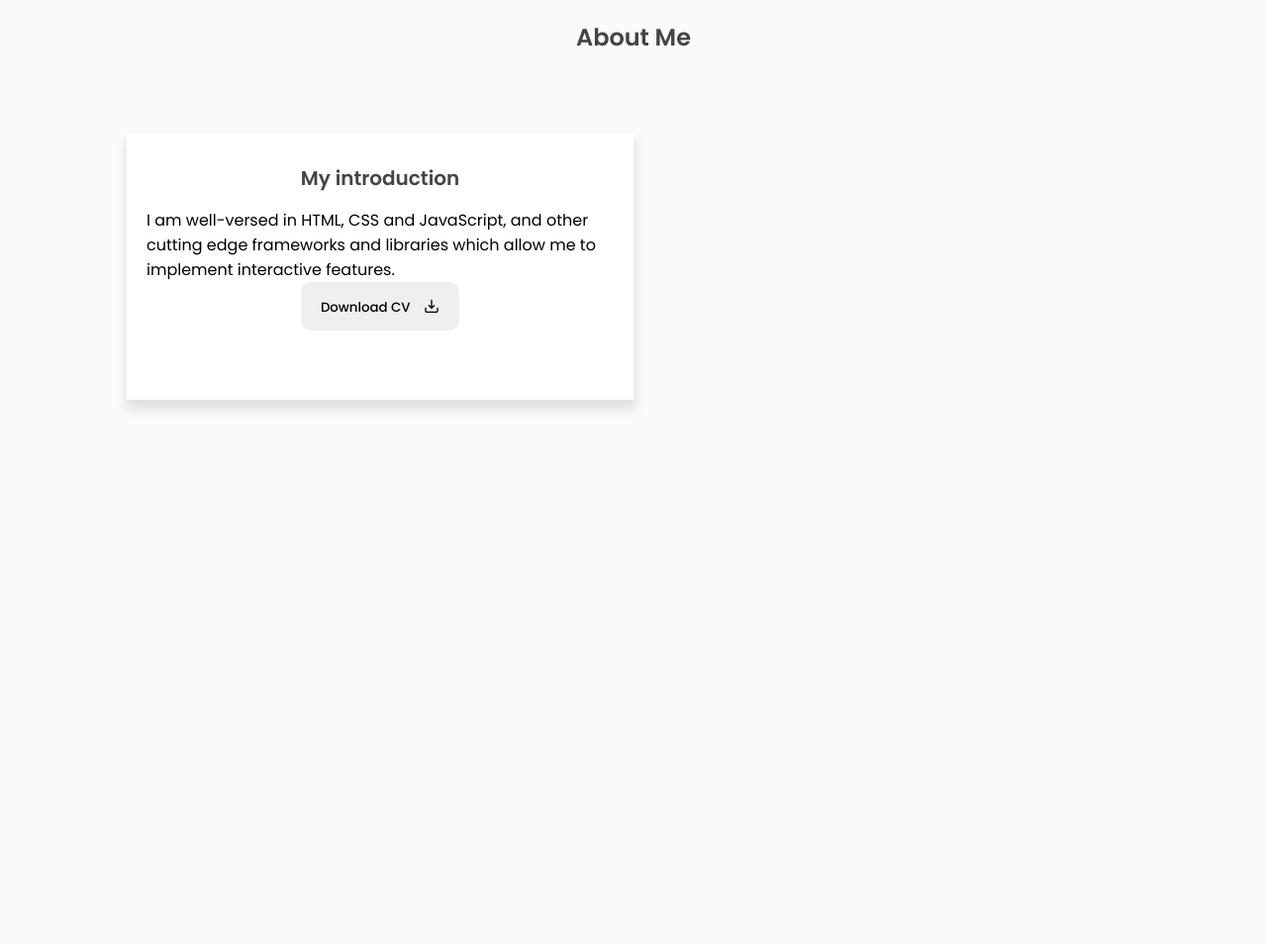
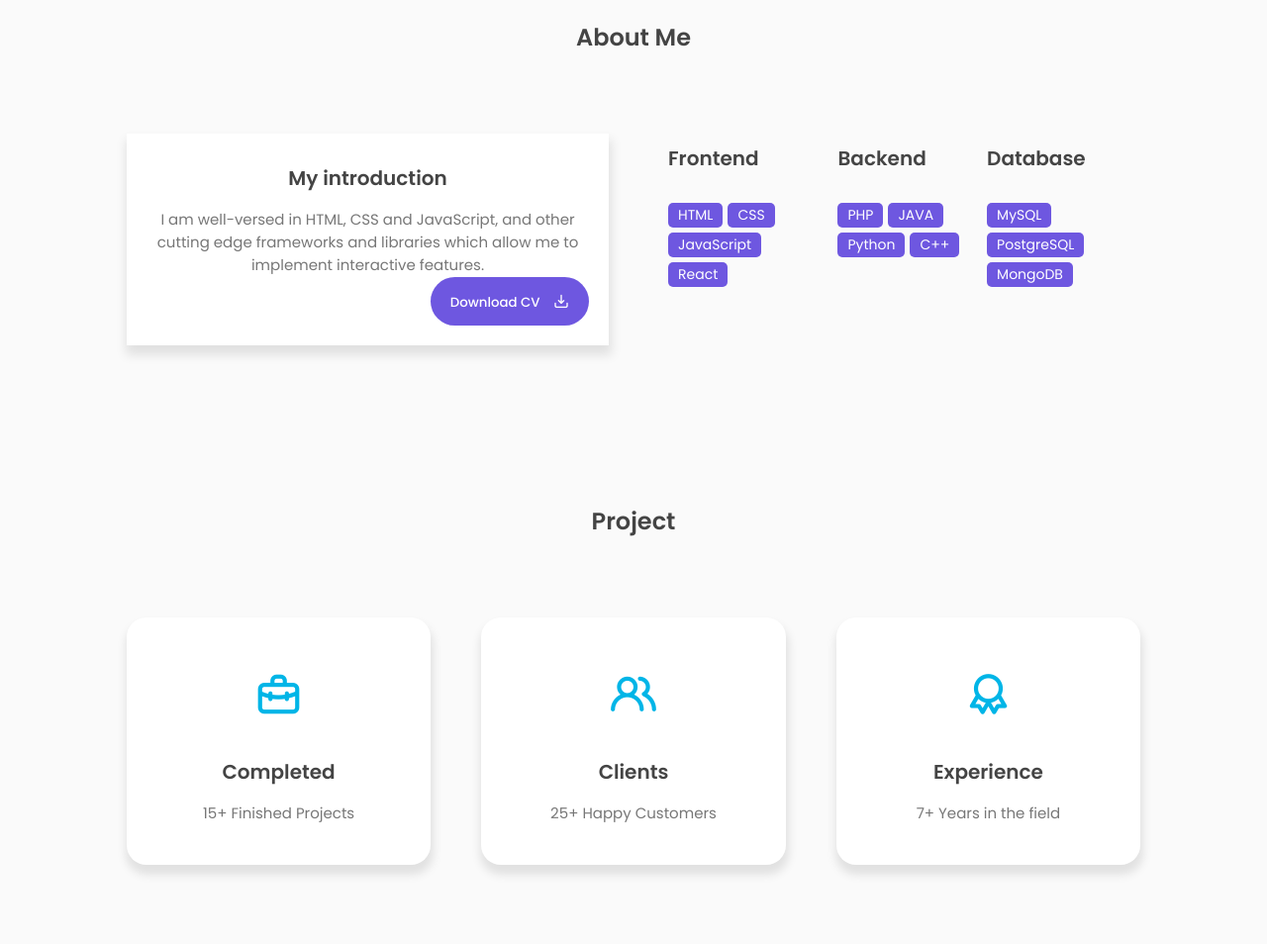
Before and after one commit to Teetaiwo22/my-modern-portfolio, a plain HTML site: page index.html in a window 1280 px wide. Shown: the part 860-1814 px from the top of the page at 99% size. Before the commit the page ends 1344 px from the top, so only its background shows below. Drawn offline with nearby package versions, Linux system fonts and the light colour scheme.

Commit message:
Worked the project section

```diff
--- a/asset/css/style.css
+++ b/asset/css/style.css
@@ -290,15 +290,90 @@ h3{
     background: var(--color-white);
     box-shadow: 1px 8px 10px 2px var(--first-shadow-color);
 }
-
-
-
-
-
-
-
-
-
+.about-info p{
+    text-align: center;
+    font-size: 15px;
+    color: #777;
+}
+.about-btn button{
+    position: absolute;
+    right: 20px;
+    bottom: 20px;
+    background: var(--first-color);
+    color: var(--color-white);
+    border-radius: 30px;
+}
+.about-btn button:hover{
+    background: var(--first-color-hover);
+}
+/* -------------- ABOUT  / SKILLS BOX ----------- */
+.skills-box{
+    margin: 10px;
+}
+.skills-header{
+    margin-bottom: 30px;
+}
+.skills-list{
+    display: flex;
+    flex-wrap: wrap;
+    gap: 5px;
+}
+.skills-list span{
+    font-size: 14px;
+    background: var(--first-color);
+    color: var(--color-white);
+    padding: 2px 10px;
+    border-radius: 5px;
+}
+/* -------------------- PROJECT BOX ----------------- */
+.project-container{
+    display: flex;
+    width: 100%;
+    justify-content: space-between;
+    gap: 20px;
+    flex-wrap: wrap;
+}
+.project-box{
+    position: relative;
+    display: flex;
+    justify-content: center;
+    align-items: center;
+    flex-direction: column;
+    width: 30%;
+    height: 250px;
+    background: var(--color-white);
+    border-radius: 20px;
+    box-shadow: 1px 8px 10px 2px var(--first-shadow-color);
+    overflow: hidden;
+}
+.project-box i{
+    font-size: 50px;
+    color: #00b5e7;
+    margin-bottom: 25px;
+}
+.project-box label{
+    font-size: 15px;
+    color: #777;
+}
+.project-box::after{
+    content: "";
+    position: absolute;
+    background: var(--second-color);
+    width: 100%;
+    height: 100%;
+    transition: .4s;
+    z-index: 1;
+    bottom: -100%;
+}
+.project-box:hover.project-box::after{
+    bottom: 0;
+}
+.project-box:hover.project-box i,
+.project-box:hover.project-box h3,
+.project-box:hover.project-box label{
+    color: var(--color-white);
+    z-index: 2;
+}
 
 
 /* -------MEDIA QUERY ==1024px / RESPONSIVE---------- */
--- a/index.html
+++ b/index.html
@@ -102,7 +102,63 @@
                                 <button class="btn">Download CV <i class="uil uil-import"></i></button>
                             </div>
                         </div>
-
+                    </div>
+                    <div class="col">
+                        <div class="skills-box">
+                            <div class="skills-header">
+                                <h3>Frontend</h3>
+                            </div>
+                            <div class="skills-list">
+                                <span>HTML</span>
+                                <span>CSS</span>
+                                <span>JavaScript</span>
+                                <span>React</span>
+                            </div>
+                        </div>
+                        <div class="skills-box">
+                            <div class="skills-header">
+                                <h3>Backend</h3>
+                            </div>
+                            <div class="skills-list">
+                                <span>PHP</span>
+                                <span>JAVA</span>
+                                <span>Python</span>
+                                <span>C++</span>
+                            </div>
+                        </div>
+                        <div class="skills-box">
+                            <div class="skills-header">
+                                <h3>Database</h3>
+                            </div>
+                            <div class="skills-list">
+                                <span>MySQL</span>
+                                <span>PostgreSQL</span>
+                                <span>MongoDB</span>
+                            </div>
+                        </div>
+                    </div>
+                </div>
+            </section>
+            <!-------------------- PROJECT BOX --------------------->
+            <section class="section" id="projects">
+                <div class="top-header">
+                    <h1>Project</h1>
+                </div>
+                <div class="project-container">
+                    <div class="project-box">
+                        <i class="uil uil-briefcase-alt"></i>
+                        <h3>Completed</h3>
+                        <label>15+ Finished Projects</label>
+                    </div>
+                    <div class="project-box">
+                        <i class="uil uil-users-alt"></i>
+                         <h3>Clients</h3>
+                        <label>25+ Happy Customers</label>
+                    </div>
+                    <div class="project-box">
+                        <i class="uil uil-award"></i>
+                        <h3>Experience</h3>
+                        <label>7+ Years in the field</label>
                     </div>
                 </div>
             </section>
```
